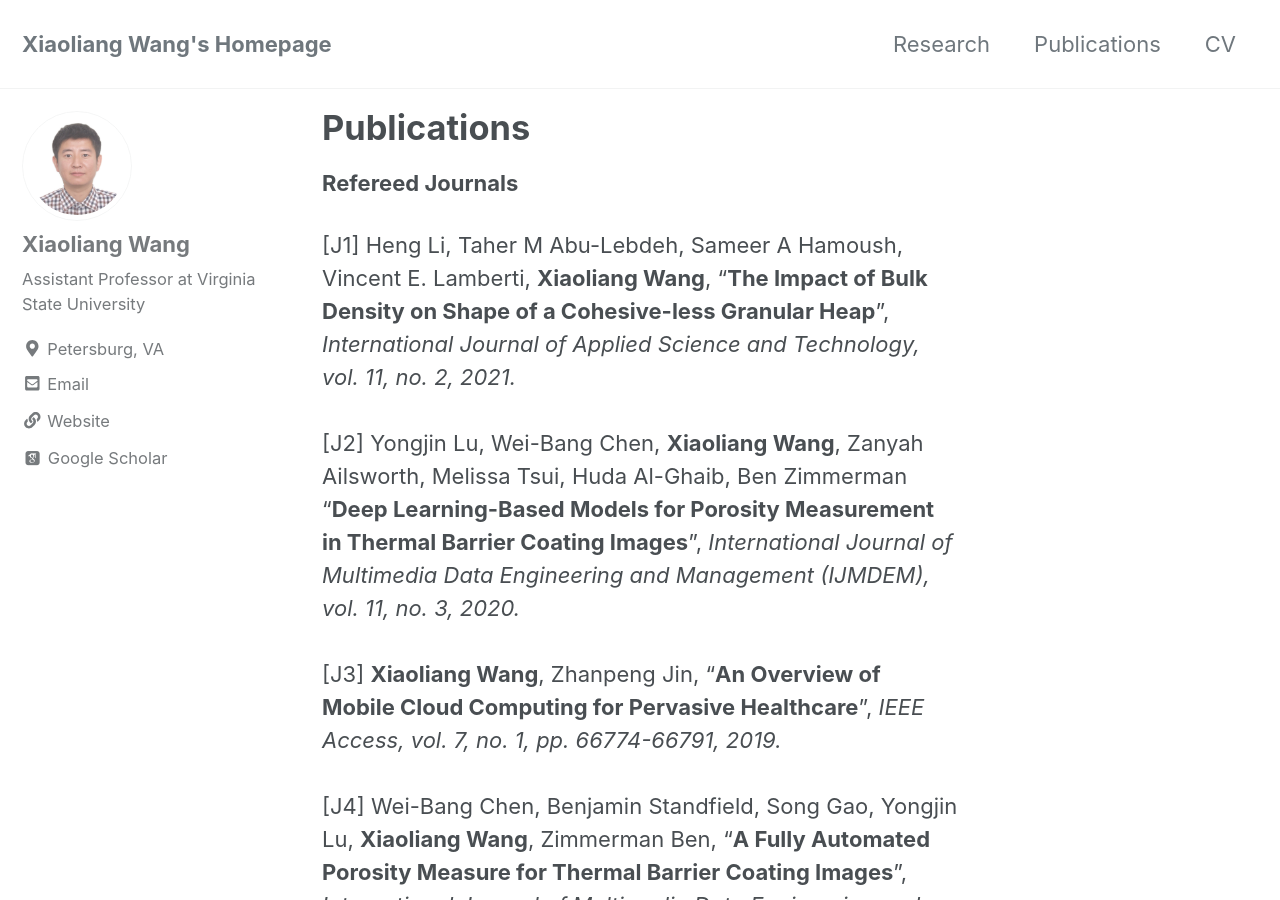
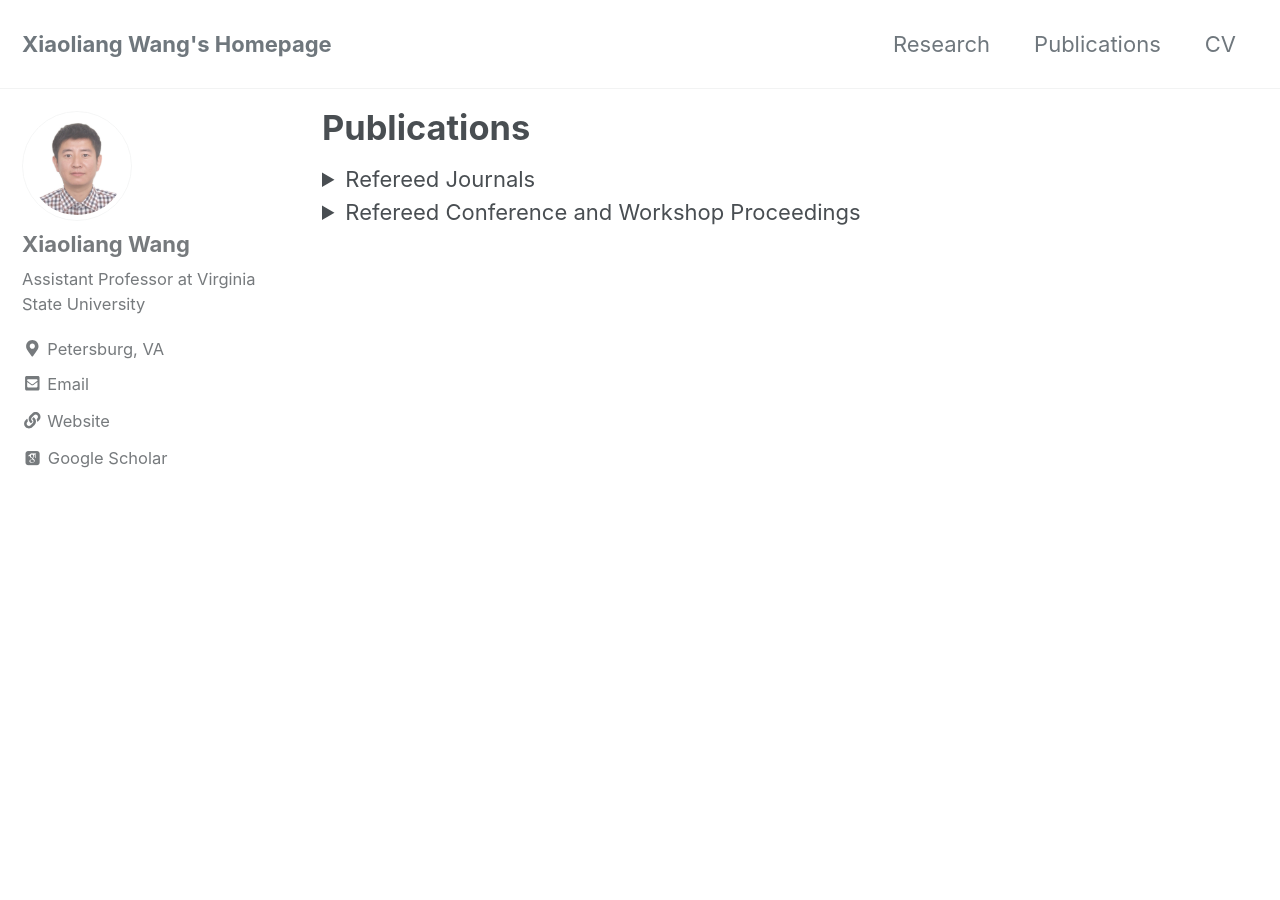
Before and after one commit to wang-xiaoliang/wang-xiaoliang.github.io, a Jekyll site: the page built from _pages/publications.md, in a window 1280 px wide and 900 px high. Built offline with Jekyll 4.4.1, drawn with Linux system fonts in a browser that asks for light colours; cached includes are drawn as plain includes; nearby versions of some CDN libraries; some web fonts are replaced; some of the changed text lies outside the part shown.

Commit message:
Add Collapsible for publications

```diff
--- a/_pages/publications.md
+++ b/_pages/publications.md
@@ -5,17 +5,18 @@ permalink: /publications/
 author_profile: true
 ---
 
-<b>Refereed Journals</b><br>
-
+<details>
+  <summary>Refereed Journals</summary>
 [J1] Heng Li, Taher M Abu-Lebdeh, Sameer A Hamoush, Vincent E. Lamberti, <b>Xiaoliang Wang</b>, “<b>The Impact of Bulk Density on Shape of a Cohesive-less Granular Heap</b>”, <i>International Journal of Applied Science and Technology, vol. 11, no. 2, 2021.</i> &nbsp;<br><br>
 [J2] Yongjin Lu, Wei-Bang Chen, <b>Xiaoliang Wang</b>, Zanyah Ailsworth, Melissa Tsui, Huda Al-Ghaib, Ben Zimmerman "<b>Deep Learning-Based Models for Porosity Measurement in Thermal Barrier Coating Images</b>", <i>International Journal of Multimedia Data Engineering and Management (IJMDEM), vol. 11, no. 3, 2020.</i> &nbsp;<br><br>
 [J3] <b>Xiaoliang Wang</b>, Zhanpeng Jin, "<b>An Overview of Mobile Cloud Computing for Pervasive Healthcare</b>", <i>IEEE Access, vol. 7, no. 1, pp. 66774-66791, 2019.</i> &nbsp;<br><br>
 [J4] Wei-Bang Chen, Benjamin Standfield, Song Gao, Yongjin Lu, <b>Xiaoliang Wang</b>, Zimmerman Ben, "<b>A Fully Automated Porosity Measure for Thermal Barrier Coating Images</b>", <i>International Journal of Multimedia Data Engineering and Management (IJMDEM), vol. 9, no. 4, pp. 40-58, 2018.</i> &nbsp;<br><br>
 [J5] <b>Xiaoliang Wang</b>, Qiong Gui, Bingwei Liu, Zhanpeng Jin, and Yu Chen, "<b>Enabling Smart Personalized Healthcare: a Hybrid Mobile-Cloud Approach for ECG Telemonitoring</b>", <i>IEEE Journal of Biomedical and Health Informatics (JBHI), vol. 18, no. 3, pp. 739-745, May 2014.</i>  &nbsp;<!--<a href="Enabling smart personalized healthcare-a hybrid mobile-cloud approach for ecg telemonitoring.pdf" target="_blank">PDF</a>--><br><br>
 [J6] <b>Xiaoliang Wang</b>, Kailun Zhou and Tao Lin, "<b>Design of H.264 Double Slice Decoder</b>", <i>Journal of Cable Television Technology, pp. 103-105, December 2008.</i>
+</details>
 
-<b>Refereed Conference and Workshop Proceedings</b><br>
-
+<details>
+  <summary>Refereed Conference and Workshop Proceedings</summary>
 [C1] Zanyah Alisworth, Wei-Bang Chen, Yongjin Lu, <b>Xiaoliang Wang</b>, Melissa Tsui, Huda Al-Ghaib, Ben Zimmerman, "<b>A Hybrid Image Segmentation Approach for Thermal Barrier Coating Quality Assessments</b>",
      in <i>Proceedings of 2021 IEEE Conference on Multimedia Information Processing and Retrieval (MIPR). IEEE, 2021.</i> &nbsp;<br><br>
 [C2] Wei-Bang Chen, Yongjin Lu, Zanyah Ailsworth, <b>Xiaoliang Wang</b>, “<b>Enhancing Multimodal Clustering Framework with Deep Learning to Reveal Image Spam Authorship</b>”,
@@ -40,3 +41,4 @@ author_profile: true
      in <i>Proceedings of 2013 IEEE International Conference on Healthcare Informatics. IEEE, 2013, pp. 541–544.</i>  &nbsp;<!--<a href="Finding needles in a haystack-Reducing false alarm rate using telemedicine mobile cloud.pdf" target="_blank">PDF</a>--><br><br>
 [C12] <b>Xiaoliang Wang</b>, Qiong Gui, Bingwei Liu, Yu Chen, and Zhanpeng Jin, "<b>Leveraging Mobile Cloud for Telemedicine: A Performance Study in Medical Monitoring</b>",
      in <i>Proceedings of 2013 39th Annual Northeast Bioengineering Conference. IEEE, 2013, pp. 49–50.</i>  &nbsp;<!--<a href="Leveraging mobile cloud for telemedicine-a performance study in medical monitoring.pdf" target="_blank">PDF</a>--><br><br>
+</details>
--- a/_pages/research.md
+++ b/_pages/research.md
@@ -67,7 +67,7 @@ In such a way, machinery could be maintained with high performance through real
 </details>
 
 <details>
-  <summary>Diabetic Retinopathy Stage Classification Based on Fundoscopic Image Analysis</summary>
+  <summary>Diabetic Retinopathy Stage Classification</summary>
 <img src="/images/DR.png" alt="Diabetic Retinopathy Stage Classification" hspace="40">
 
 <div><p class="ex1"><font size="3">Diabetic Retinopathy (DR) stage classification has been regarded as a critical step for evaluation and management of diabetes retinopathy.
```
